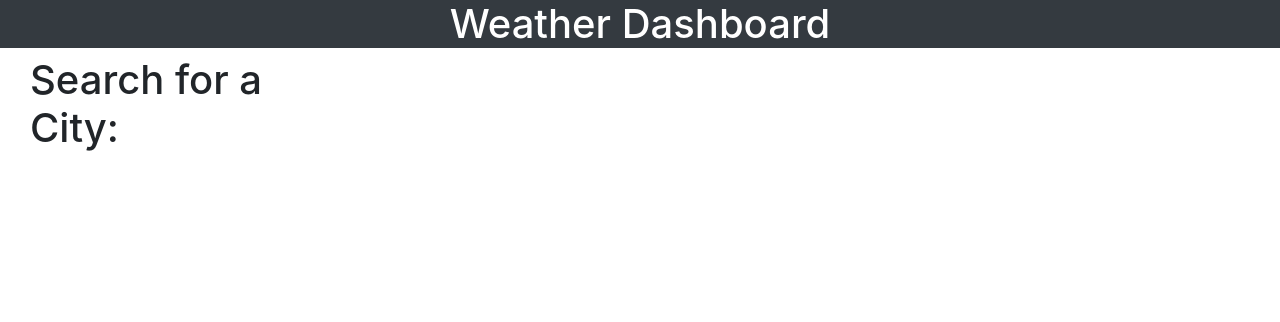
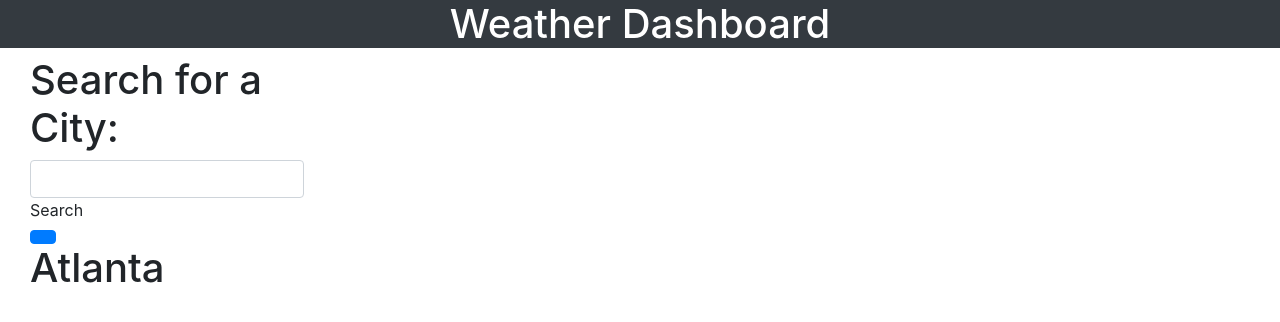
Before and after one commit to griffin-justintime/weather-dashboard, a plain HTML site: page index.html in a window 1280 px wide. Drawn offline with nearby package versions, Linux system fonts and the light colour scheme.

Commit message:
hardcodidng html

```diff
--- a/index.html
+++ b/index.html
@@ -19,7 +19,23 @@
       <div class="row"></div>
       <aside class="col-sm-3">
         <h1>Search for a City:</h1>
+        <div class="input-group">
+            <div class="form-outline">
+              <input type="search" id="form1" class="form-control" />
+              <label class="form-label" for="form1">Search</label>
+            </div>
+            <button type="button" class="btn btn-primary">
+              <i class="fas fa-search"></i>
+            </button>
+          </div>
       </aside>
+      <main class="col-sm-9">
+      <h1>
+          <span id="search-city">Atlanta</span>
+      </h1>
+      <div class="row city-details"></div>
+
+      </main>
     </div>
     <script
       src="https://code.jquery.com/jquery-3.5.1.min.js"
```
